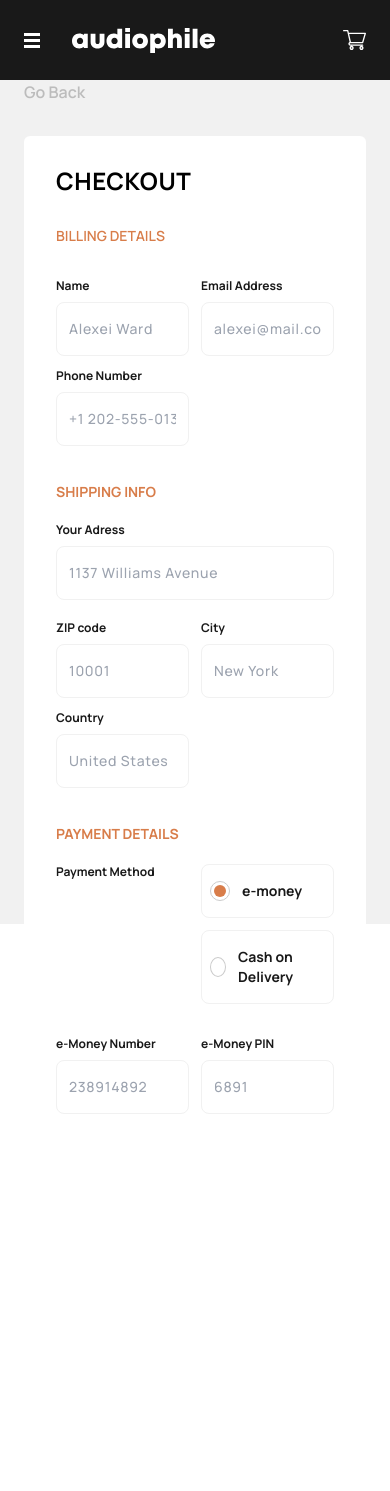
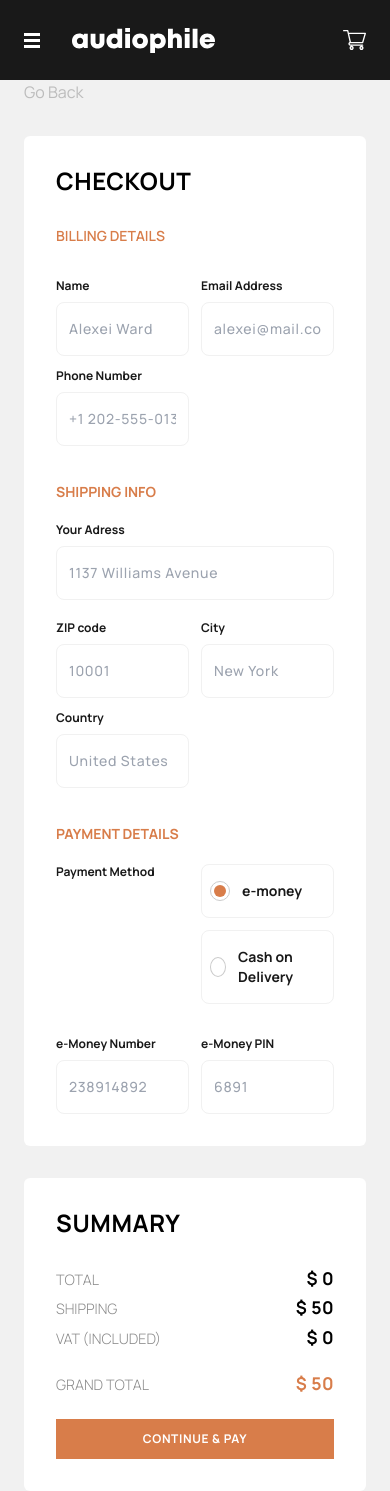
Before and after one commit to elghanbibadr/autophileEcommerce, a React (Vite) app: page /checkout in a window 390 px wide. Before the commit the page ends 1114 px from the top, so only its background shows below. Built offline with nearby package versions, Linux system fonts and the light colour scheme.

Commit message:
create the checkout page for mobiles

```diff
--- a/src/componenet/UI/ItemsInTheCard.jsx
+++ b/src/componenet/UI/ItemsInTheCard.jsx
@@ -2,7 +2,7 @@ import React, { useContext } from 'react'
 import { Link } from 'react-router-dom'
 import Btn from './Btn'
 import { AppContext } from '../../store/AppContext'
-const ItemsInTheCard = (props) => {
+const ItemsInTheCard = () => {
   const {addedItemsToCard,itemInCardNumber,setBackdropIsOpen,setAddedItemsToCard}=useContext(AppContext)
   const total=addedItemsToCard.reduce((sum, item) => {
     return sum +  item.quantity* Number(item.price);
@@ -40,6 +40,7 @@ const ItemsInTheCard = (props) => {
           <p className='text-paleBlack font-semibold'>TOTAL</p>
           <h4 className='text-black'>${total}</h4>
         </div>
+
         <Link to="/checkout" onClick={handleCheckoutBtnClicked}>
           <Btn className='bg-orange w-full mt-10 text-white' text="CHECKOUT"/>
         </Link>
--- a/src/pages/checkout/Checkout.jsx
+++ b/src/pages/checkout/Checkout.jsx
@@ -1,9 +1,16 @@
-import React, { useState } from 'react'
+import React, { useContext, useState } from 'react'
 import { Link } from 'react-router-dom'
 import { useNavigate} from 'react-router-dom';
 import cashOnDelliveryIcon from "../../../public/images/checkout/icon-cash-on-delivery.svg"
 import Container from '../../componenet/UI/Container'
+import { AppContext } from '../../store/AppContext';
+import Btn from '../../componenet/UI/Btn';
 const Checkout = () => {
+  const {addedItemsToCard}=useContext(AppContext)
+  const total=addedItemsToCard.reduce((sum, item) => {
+    return sum +  item.quantity* Number(item.price);
+  }, 0);
+
   const [isEmoneyPaymentMethod, setIsEmoneyPaymentMethod]=useState(true)
   const navigate = useNavigate();
 
@@ -14,10 +21,10 @@ const Checkout = () => {
   const handlePaymentMethodeSelected=()=>setIsEmoneyPaymentMethod(prv => !prv)
 
   return (
-    <Container className='bg-lightGray h-screen' >
-     <Link onClick={handleBackClick} className='text-lightBlack  font-semibold'>Go Back</Link>
+    <Container className='bg-lightGray ' >
+     <Link onClick={handleBackClick} className='text-lightBlack  '>Go Back</Link>
     {/* checkkout info */}
-     <div className='bg-white h-screen p-8 rounded-md mt-8 '>
+     <div className='bg-white p-8 rounded-md my-8 '>
       <h3 className='text-black mb-8 font-bold'>CHECKOUT</h3>
       <h6 className='text-orange text-sm uppercase mb-8  font-semibold'>billing details</h6>
         {/* billing details grid*/}
@@ -91,6 +98,45 @@ const Checkout = () => {
                 <p className='text-paleBlack'>The ‘Cash on Delivery’ option enables you to pay in cash when our delivery courier arrives at your residence. Just make sure your address is correct so that your order will not be cancelled.</p>
                </div>}
         </div>
+        {/* checkout summary */}
+
+          <div className='bg-white  p-8 rounded-md mt-8'>
+            <h3 className='text-black mb-8 font-bold'>SUMMARY</h3>
+                 {addedItemsToCard.map(({cartImage,id,quantity,price,shortName})=>{
+
+            return  <div key={id} className='flex justify-between items-center'>
+               <div className='flex items-center  my-6'>
+                 <img className='h-[70px] rounded-md mr-3' src={cartImage} />
+                 <div >
+                   <h6 className='text-black font-semibold'>{shortName}</h6>
+                   <p className='text-paleBlack font-semibold'>${price}</p>
+                 </div>
+               </div>
+
+                 <div className='bg-lightGray  flex justify-between items-center px-4 py-2 '>
+                 <span className='text-black font-semibold text-xs'>x {quantity}</span>
+             </div>
+             </div>
+                   })}
+                    <div className='flex justify-between'>
+          <p className='text-paleBlack  '>TOTAL</p>
+          <h4 className='text-black font-bold'>$ {total}</h4>
+        </div>
+        <div className='flex justify-between   my-2 '>
+          <p className='text-paleBlack '>SHIPPING</p>
+          <h4 className='text-black font-bold '>$ {50 +  total*0.001}</h4>
+        </div>
+        <div className='flex justify-between'>
+          <p className='text-paleBlack '>VAT (INCLUDED)</p>
+          <h4 className='text-black font-bold'>$ {total *0.01}</h4>
+        </div>
+        <div className='flex justify-between mt-6'>
+          <p className='text-paleBlack '>GRAND TOTAL</p>
+          <h4 className='text-orange font-bold '>$ {total + total *0.01+50 + total*0.001}</h4>
+        </div>
+
+                <Btn  className='bg-orange text-white w-full  mt-6'   text="CONTINUE & PAY"/>
+          </div>
     </Container>
   )
 }
--- a/src/pages/checkout/SummaryCard.jsx
+++ b/src/pages/checkout/SummaryCard.jsx
@@ -0,0 +1,32 @@
+import React, { useContext } from 'react'
+import { AppContext } from '../../store/AppContext'
+
+const SummaryCard = () => {
+    const {addedItemsToCard}=useContext(AppContext)
+
+  return (
+    <Container className='bg-lightGray h-screen' >
+     <h3 className='text-black mb-8 font-bold'>SUMMARY</h3>
+     {addedItemsToCard.map(({cartImage,id,quantity,price,shortName})=>{
+
+        return  <div key={id} className='flex  justify-between items-center'>
+           <div className='flex items-center  my-6'>
+             <img className='h-[70px] rounded-md mr-3' src={cartImage} />
+             <div >
+               <h6 className='text-black font-semibold'>{shortName}</h6>
+               <p className='text-paleBlack font-semibold'>${price}</p>
+             </div>
+           </div>
+
+     <div className='bg-lightGray  flex justify-between items-center px-4 py-2 '>
+     <span className='text-black font-semibold text-xs'>x {quantity}</span>
+ </div>
+
+         </div>
+         })}
+
+    </Container>
+  )
+}
+
+export default SummaryCard
```
Also changed, not shown: src/pages/checkout/CheckoutForm.jsx (added).
